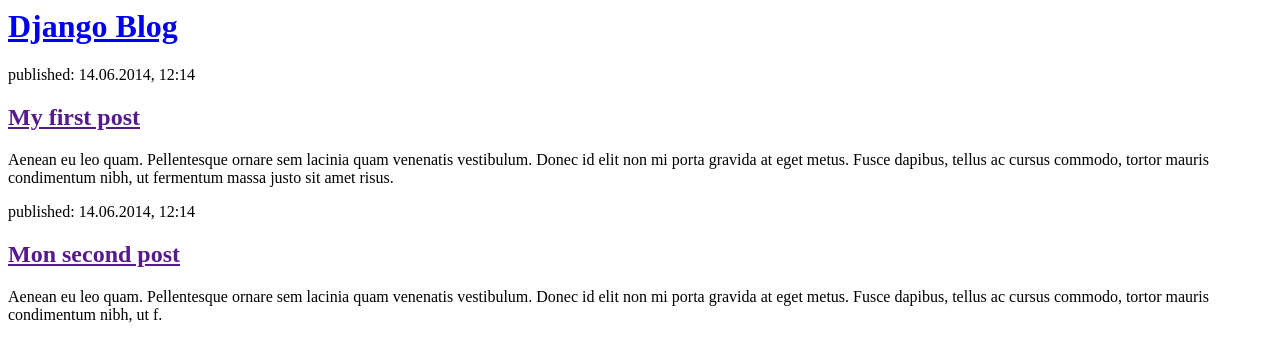
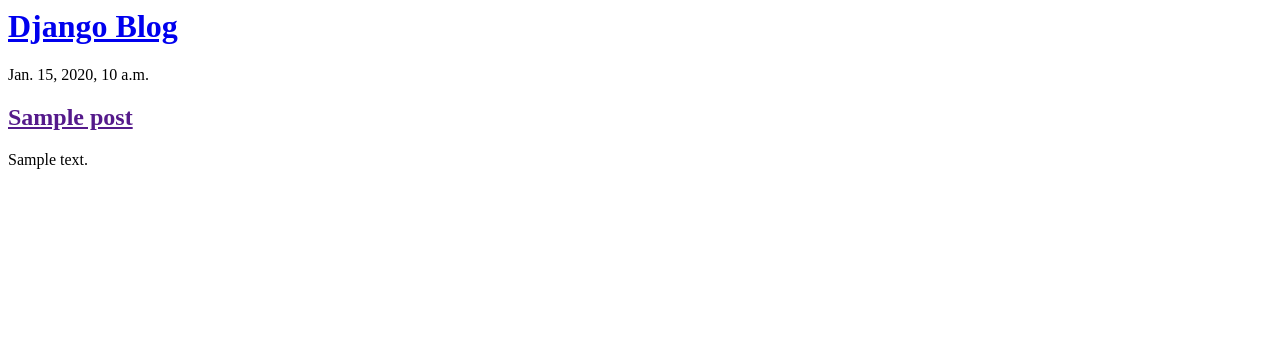
Before and after one commit to TouriMedAmine/my-first-blog, a Django app: template source/blog/templates/blog/post_list.html in a window 1280 px wide. Shown: the top 362 px of the page. Run offline with Django 3.2, Linux system fonts and the light colour scheme; the template is opened without the code that fills it: values that come from a table or form of the project are taken from there, others are empty; tables that the repository leaves empty hold one stand-in row (values such as "Sample post").

Commit message:
j'ai modifié les tamplates pour afficher des données de la base de données

```diff
--- a/source/blog/templates/blog/post_list.html
+++ b/source/blog/templates/blog/post_list.html
@@ -6,17 +6,12 @@
         <div>
             <h1><a href="/admin/">Django Blog</a></h1>
         </div>
-
+        {% for post in posts %}
         <div>
-            <p>published: 14.06.2014, 12:14</p>
-            <h2><a href="">My first post</a></h2>
-            <p>Aenean eu leo quam. Pellentesque ornare sem lacinia quam venenatis vestibulum. Donec id elit non mi porta gravida at eget metus. Fusce dapibus, tellus ac cursus commodo, tortor mauris condimentum nibh, ut fermentum massa justo sit amet risus.</p>
+            <p> {{ post.published_date }} </p>
+            <h2><a href=""> {{ post.title|linebreaksbr }} </a></h2>
+            <p> {{ post.text }} </p>
         </div>
-
-        <div>
-            <p>published: 14.06.2014, 12:14</p>
-            <h2><a href="">Mon second post</a></h2>
-            <p>Aenean eu leo quam. Pellentesque ornare sem lacinia quam venenatis vestibulum. Donec id elit non mi porta gravida at eget metus. Fusce dapibus, tellus ac cursus commodo, tortor mauris condimentum nibh, ut f.</p>
-        </div>
+        {% endfor %}
     </body>
 </html>
```
Also changed, not shown: source/blog/views.py (+5 -2 lines).
